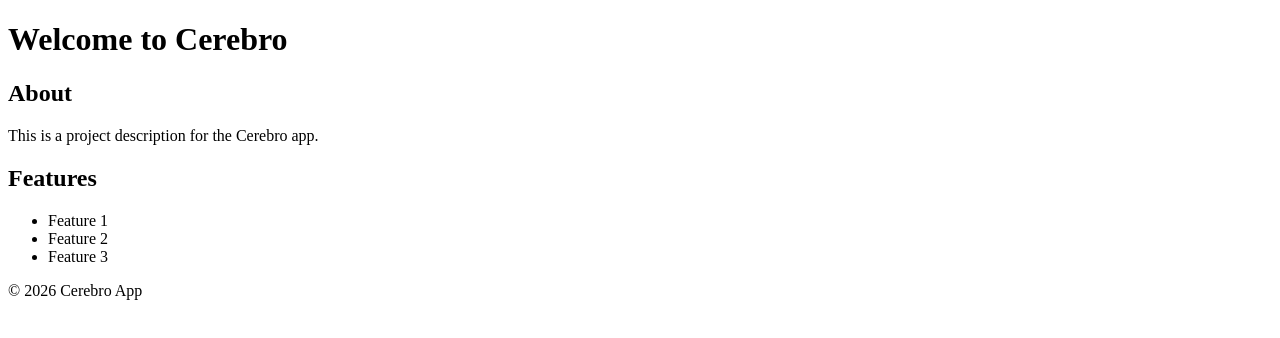
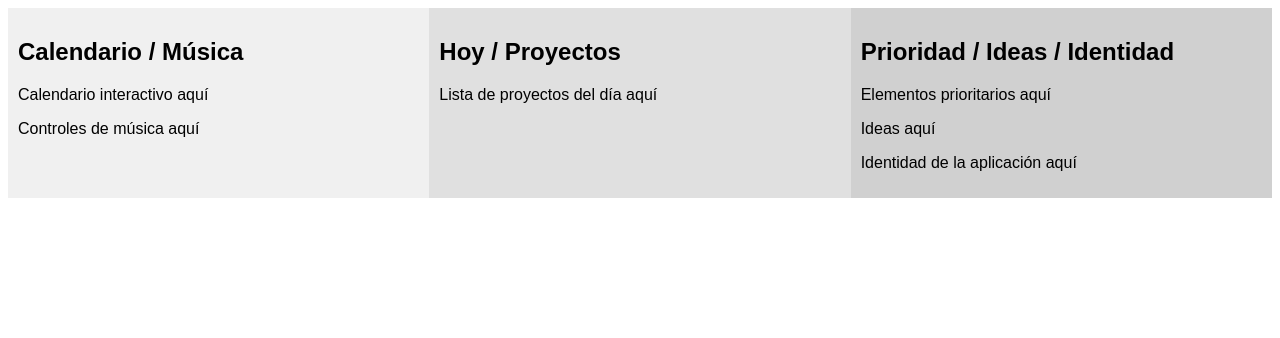
Before and after one commit to kiloreszombie-hue/cerebro-app-v1, a website: page index.html in a window 1280 px wide. Drawn offline with Linux system fonts and the light colour scheme; files that its build step writes are made by us from their sources.

Commit message:
Update index.html with complete CEREBRO app HTML structure

```diff
--- a/index.html
+++ b/index.html
@@ -1,32 +1,44 @@
 <!DOCTYPE html>
-<html lang="en">
+<html lang="es">
 <head>
     <meta charset="UTF-8">
     <meta name="viewport" content="width=device-width, initial-scale=1.0">
-    <title>Cerebro App</title>
-    <link rel="stylesheet" href="styles.css">
+    <title>Aplicación CEREBRO</title>
+    <style>
+        body { display: flex; font-family: Arial, sans-serif; }
+        .panel { flex: 1; padding: 10px; box-sizing: border-box; }
+        .left-panel { background-color: #f0f0f0; }
+        .center-panel { background-color: #e0e0e0; }
+        .right-panel { background-color: #d0d0d0; }
+    </style>
 </head>
 <body>
-    <header>
-        <h1>Welcome to Cerebro</h1>
-    </header>
-    <main>
-        <section>
-            <h2>About</h2>
-            <p>This is a project description for the Cerebro app.</p>
-        </section>
-        <section>
-            <h2>Features</h2>
-            <ul>
-                <li>Feature 1</li>
-                <li>Feature 2</li>
-                <li>Feature 3</li>
-            </ul>
-        </section>
-    </main>
-    <footer>
-        <p>&copy; 2026 Cerebro App</p>
-    </footer>
-    <script src="script.js"></script>
+    <div class="panel left-panel">
+        <h2>Calendario / Música</h2>
+        <div id="calendar">
+            <p>Calendario interactivo aquí</p>
+        </div>
+        <div id="music">
+            <p>Controles de música aquí</p>
+        </div>
+    </div>
+    <div class="panel center-panel">
+        <h2>Hoy / Proyectos</h2>
+        <div id="today-projects">
+            <p>Lista de proyectos del día aquí</p>
+        </div>
+    </div>
+    <div class="panel right-panel">
+        <h2>Prioridad / Ideas / Identidad</h2>
+        <div id="priority">
+            <p>Elementos prioritarios aquí</p>
+        </div>
+        <div id="ideas">
+            <p>Ideas aquí</p>
+        </div>
+        <div id="identity">
+            <p>Identidad de la aplicación aquí</p>
+        </div>
+    </div>
 </body>
 </html>
```
